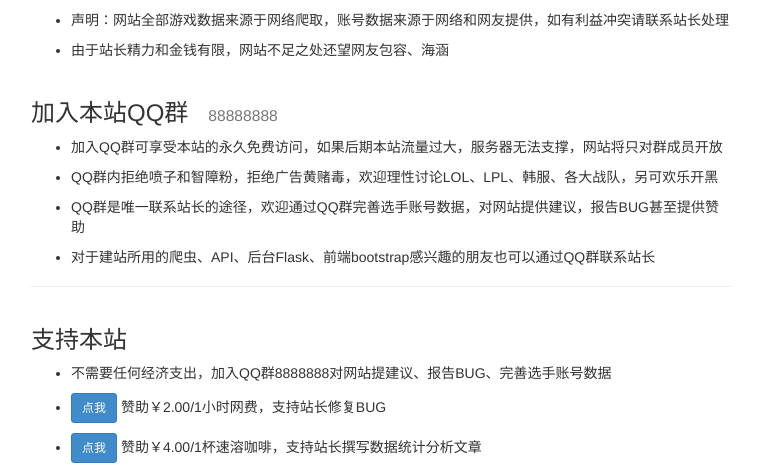
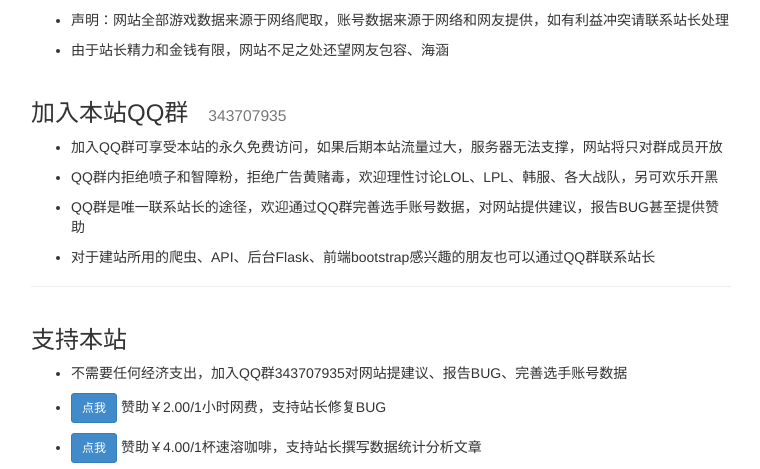
Before and after one commit to MrShepherd/lol_hf, a Flask app: page /help in a window 1280 px wide. Shown: the part 346-815 px from the top of the page, without its empty margins (34-794 px from the left). Run offline with Flask 2, Linux system fonts and the light colour scheme; data that the repository does not hold is empty; some libraries are stand-ins or nearby versions.

Commit message:
update domain name and qq group

```diff
--- a/app/templates/help.html
+++ b/app/templates/help.html
@@ -54,7 +54,7 @@
         </ul>
         <div class="page-header">
             <h3>加入本站QQ群&nbsp;&nbsp;
-                <small>88888888</small>
+                <small>343707935</small>
             </h3>
             <ul>
                 <li>
@@ -75,7 +75,7 @@
             <h3>支持本站</h3>
             <ul>
                 <li>
-                    <p>不需要任何经济支出，加入QQ群8888888对网站提建议、报告BUG、完善选手账号数据</p>
+                    <p>不需要任何经济支出，加入QQ群343707935对网站提建议、报告BUG、完善选手账号数据</p>
                 </li>
                 <li>
                     <p>
```
